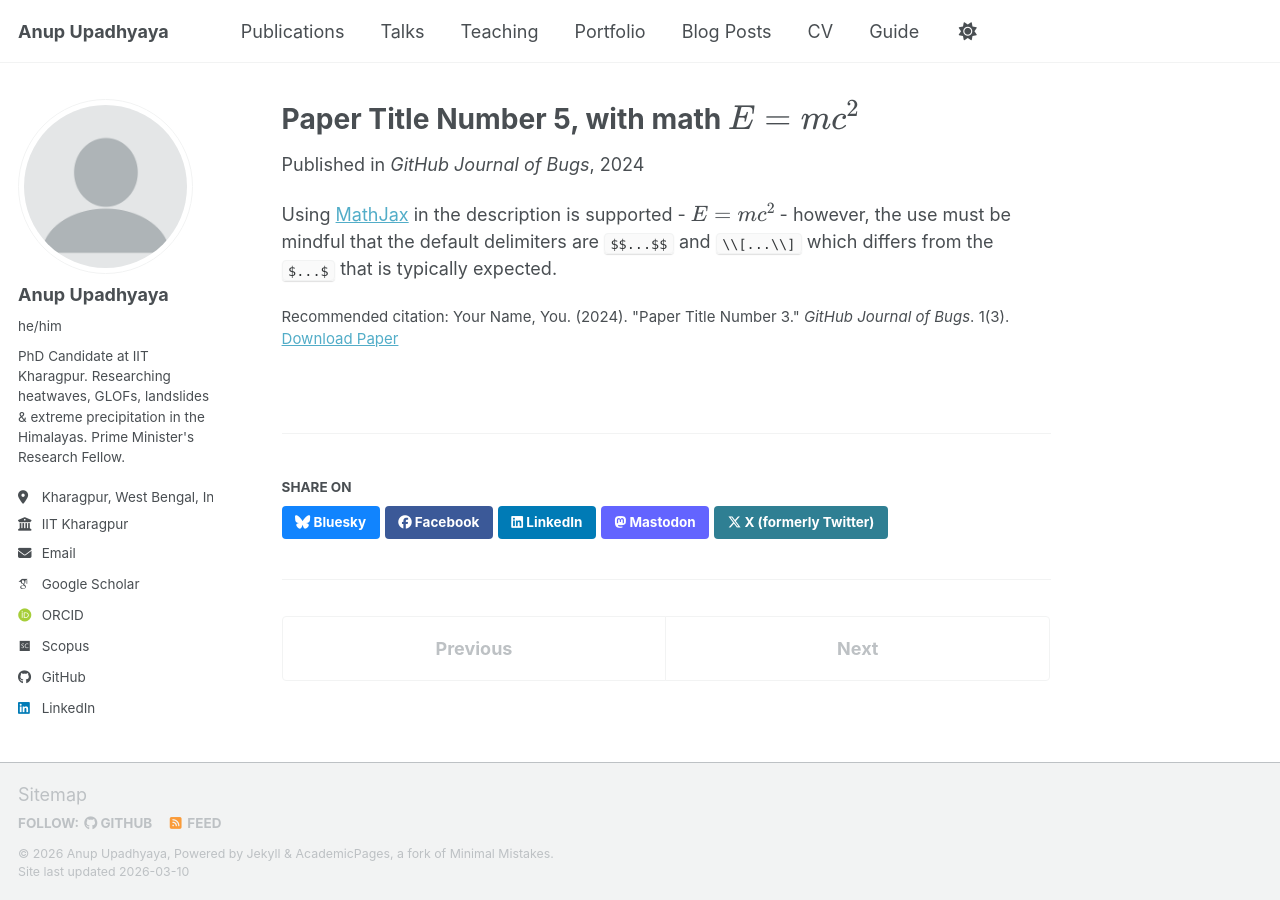
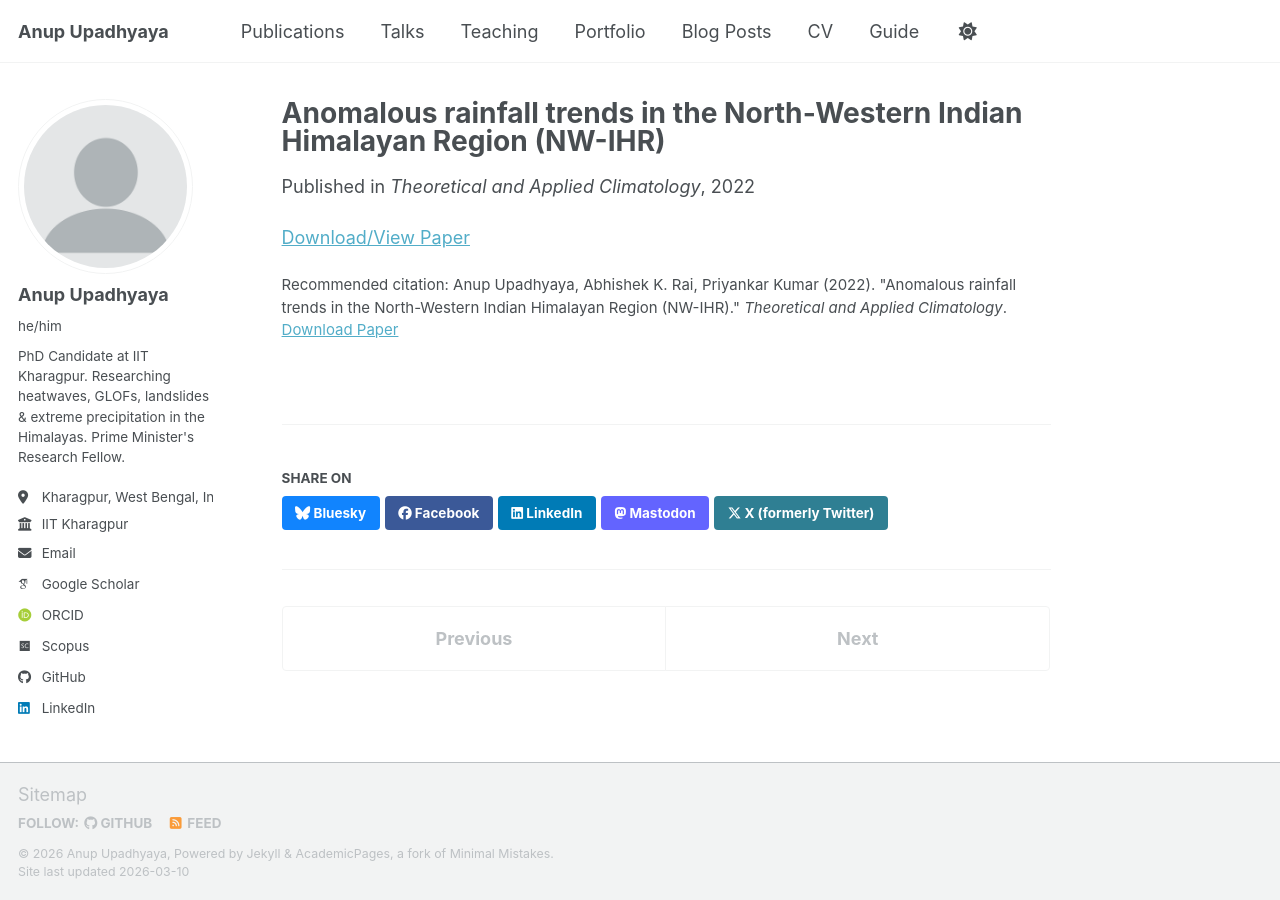
Before and after one commit to anupupadhyaya/anupupadhyaya.github.io, a Jekyll site: the page built from _publications/2025-06-08-paper-title-number-5.md, in a window 1280 px wide. Built offline with Jekyll 4.4.1, drawn with Linux system fonts in a browser that asks for light colours; some web fonts are replaced; a script bundle is joined from its source files by our own code; library files that are not in the unit come from our copies.

Commit message:
Update 2025-06-08-paper-title-number-5.md

```diff
--- a/_publications/2025-06-08-paper-title-number-5.md
+++ b/_publications/2025-06-08-paper-title-number-5.md
@@ -1,13 +1,12 @@
 ---
-title: "Paper Title Number 5, with math $$E=mc^2$$"
+title: "Anomalous rainfall trends in the North-Western Indian Himalayan Region (NW-IHR)"
 collection: publications
-category: conferences
-permalink: /publication/2024-02-17-paper-title-number-4
-excerpt: 'This paper is about a famous math equation, $$E=mc^2$$'
-date: 2024-02-17
-venue: 'GitHub Journal of Bugs'
-paperurl: 'https://academicpages.github.io/files/paper3.pdf'
-citation: 'Your Name, You. (2024). &quot;Paper Title Number 3.&quot; <i>GitHub Journal of Bugs</i>. 1(3).'
+category: manuscripts
+permalink: /publication/2022-anomalous-rainfall-nw-ihr
+excerpt: 'Study of anomalous and changing rainfall trends across the North-Western Indian Himalayan Region.'
+date: 2022-01-01
+venue: 'Theoretical and Applied Climatology'
+paperurl: 'https://doi.org/10.1007/s00704-022-04280-5'
+citation: 'Anup Upadhyaya, Abhishek K. Rai, Priyankar Kumar (2022). &quot;Anomalous rainfall trends in the North-Western Indian Himalayan Region (NW-IHR).&quot; <i>Theoretical and Applied Climatology</i>.'
 ---
-
-Using [MathJax](https://www.mathjax.org/) in the description is supported - $$E=mc^2$$ - however, the use must be mindful that the default delimiters are `$$...$$` and `\\[...\\]` which differs from the `$...$` that is typically expected.
+[Download/View Paper](https://doi.org/10.1007/s00704-022-04280-5)
```
